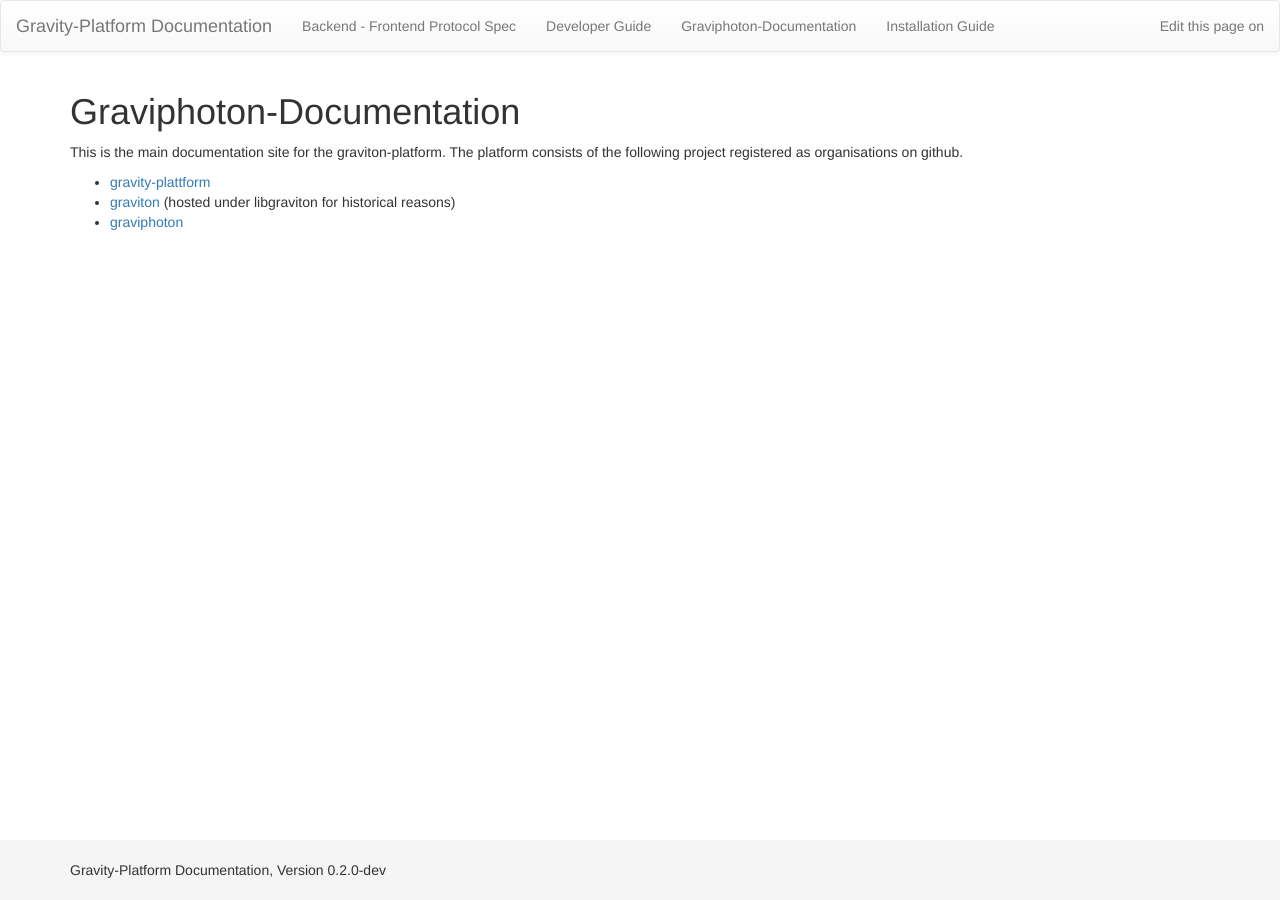
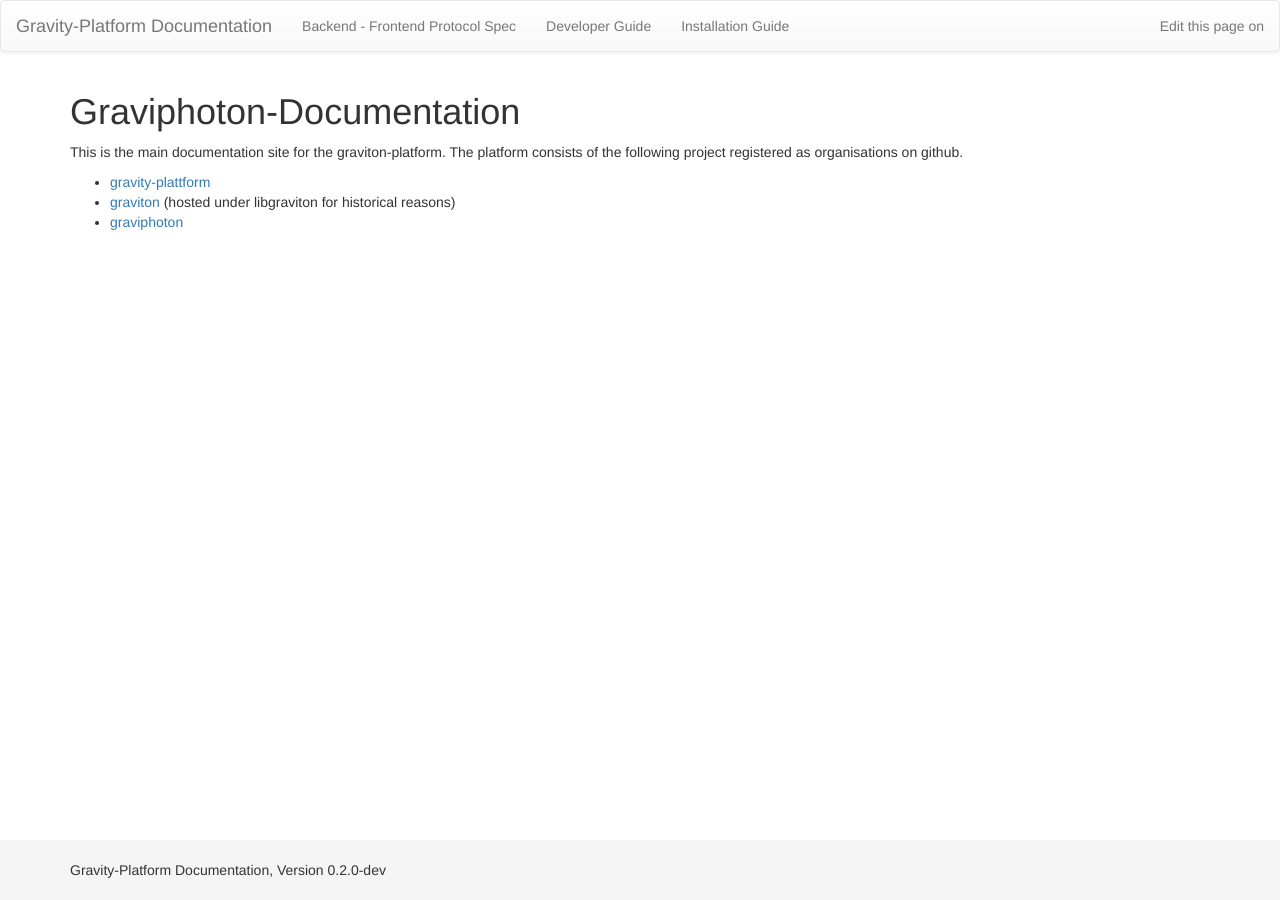
Before and after one commit to gravity-platform/doc, a Jekyll site: the page built from index.md, in a window 1280 px wide. Built offline with Jekyll 4.4.1, drawn with Linux system fonts in a browser that asks for light colours; nearby versions of some CDN libraries; Markdown is read by kramdown in place of the engine named in the settings.

Commit message:
hide current page from navigation

```diff
--- a/_layouts/default.html
+++ b/_layouts/default.html
@@ -24,9 +24,11 @@
         </div>
         <div class="navbar-collapse">
           <ul class="nav navbar-nav">
-            {% for page in site.pages %}
-              {% if page.url != "/index.html" %}
-                <li><a href="/doc{{page.url}}">{{page.title}}</a></li>
+            {% for node in site.pages %}
+              {% if node.url != "/index.html" %}
+                {% if node.path != page.path %}
+                  <li><a href="/doc{{node.url}}">{{node.title}}</a></li>
+                {% endif %}
               {% endif %}
             {% endfor %}
           </ul>
```
